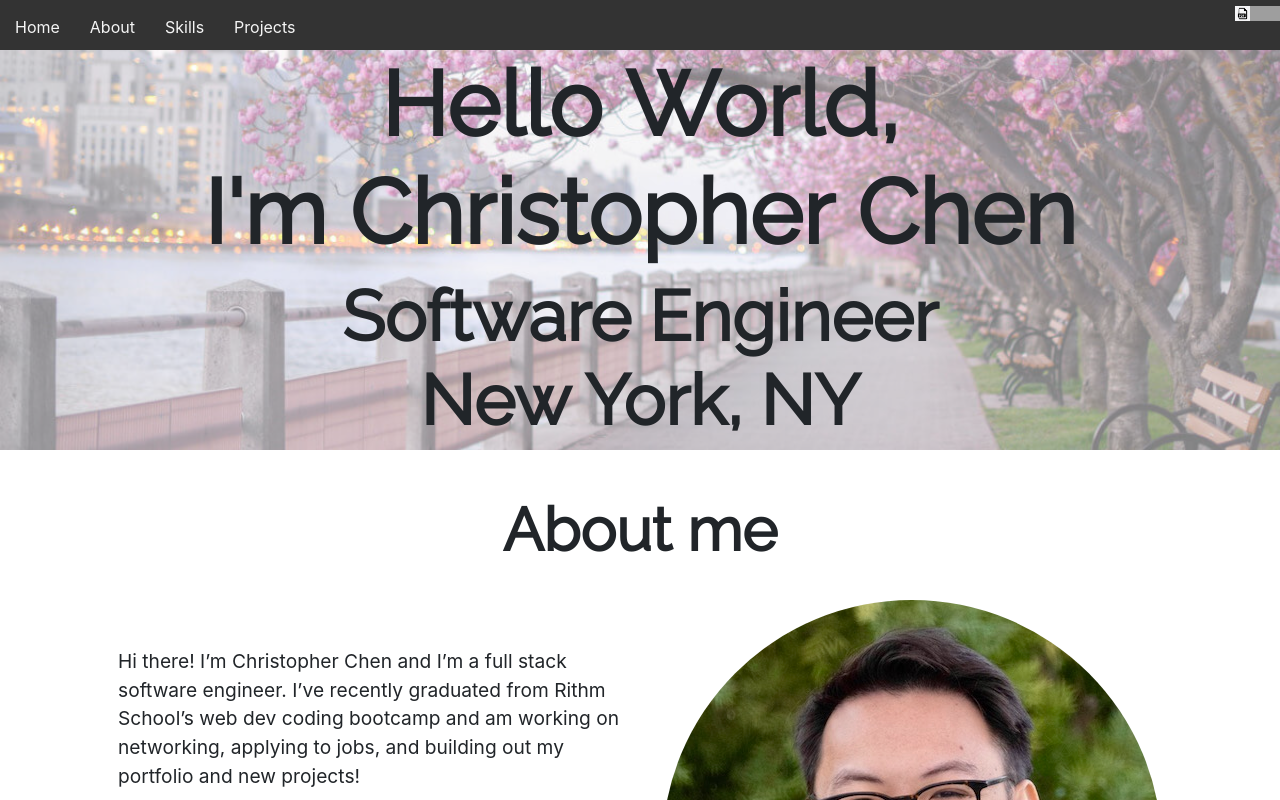
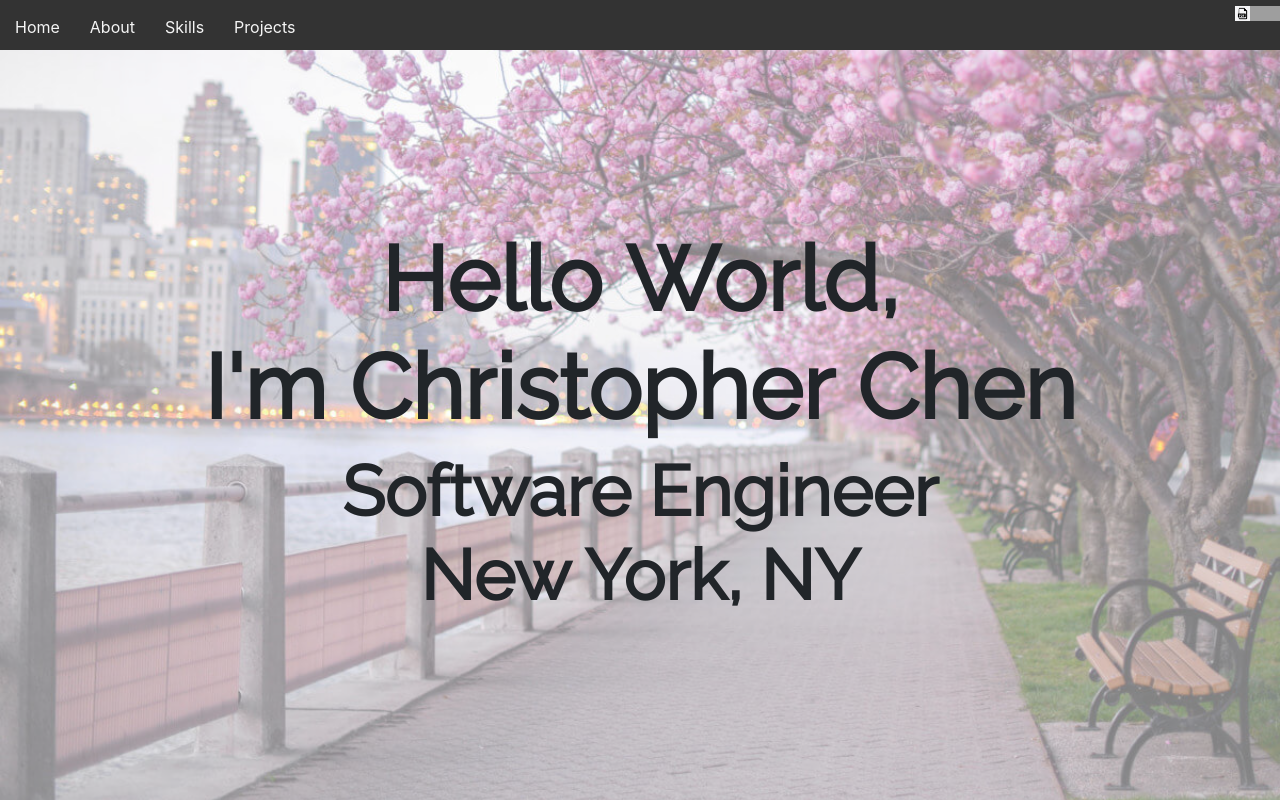
Before and after one commit to clchen-arcadia/personal-website-v2, a React (Create React App) app: page / in a window 1280 px wide. Shown: the top 800 px of the page. Built offline with nearby package versions, Linux system fonts and the light colour scheme; grey boxes are pictures that could not be loaded.

Commit message:
Compensate for the height of the NavBar from IntroSection's height

```diff
--- a/src/components/IntroSection.css
+++ b/src/components/IntroSection.css
@@ -2,6 +2,7 @@
     position: relative;
     overflow: hidden;
     text-align: center;
+    height: calc(100vh - 50px);
 }
 
 .introImage {
```
